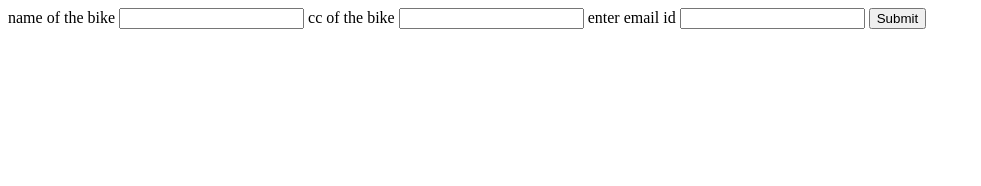
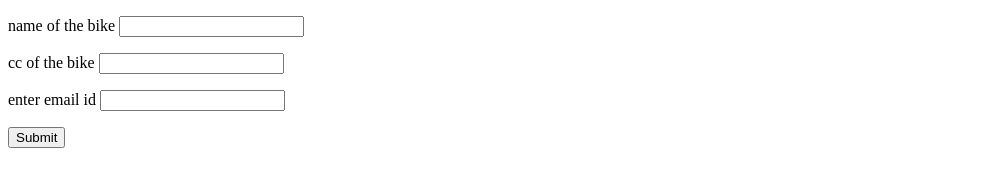
Before and after one commit to anishd513/bike_html_section1_revision, a plain HTML site: page form.html in a window 1280 px wide. Shown: the whole page, without its empty margins (0-981 px from the left). Drawn offline with Linux system fonts and the light colour scheme.

Commit message:
Add files via upload

```diff
--- a/form.html
+++ b/form.html
@@ -5,15 +5,18 @@
     <title></title>
   </head>
   <body>
-    <form action="index.html">
+    <form action="index.html"><p>
       <label for="name">name of the bike</label>
-      <input type="text">
+      <input type="text"></p>
+      <p>
       <label for="cc">cc of the bike</label>
       <input type="text">
+</p><p>
       <label for="email">enter email id</label>
       <input type="email">
+</p><p>
       <input type="submit">
-    </form>
+  </p>  </form>
 
   </body>
 </html>
```
Also changed, not shown: index.html (+1 -1 lines).
